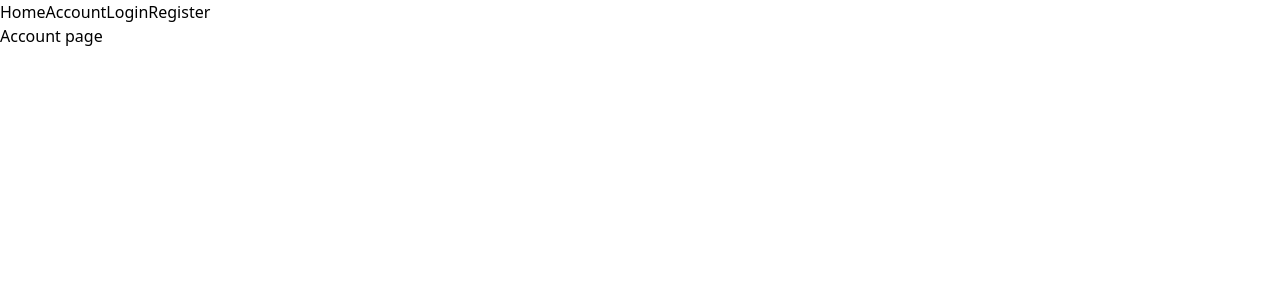
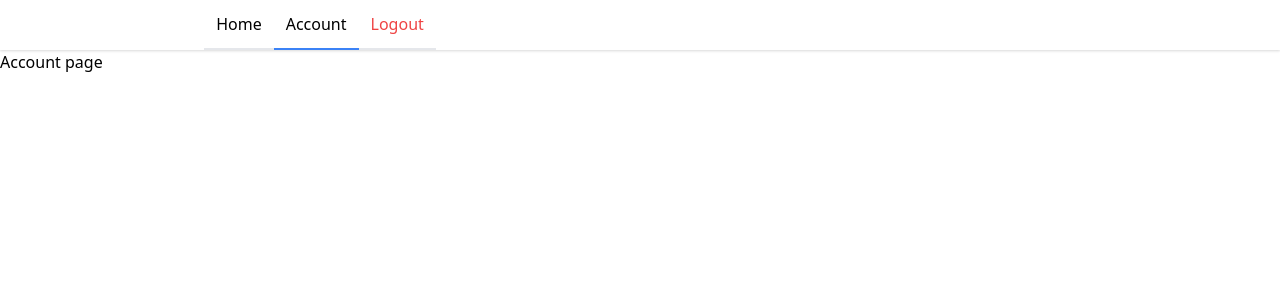
Before and after one commit to zbtechph/dnskit, a Vue app: page /account in a window 1280 px wide. Shown: the top 300 px of the page. Built offline with nearby package versions, Linux system fonts and the light colour scheme.

Commit message:
created component for navigation top. This includes sub-component for its links and its logout button.

```diff
--- a/src/App.vue
+++ b/src/App.vue
@@ -1,9 +1,9 @@
 <template>
-  <div>
-    <router-link :to="{ name: 'home' }">Home</router-link>
-    <router-link :to="{ name: 'account' }">Account</router-link>
-    <router-link :to="{ name: 'login' }">Login</router-link>
-    <router-link :to="{ name: 'register' }">Register</router-link>
-  </div>
+  <zb-navigation-top/>
   <router-view/>
 </template>
+
+<script setup>
+  import ZbNavigationTop from './components/ui/NavigationTop.vue'
+
+</script>
--- /dev/null
+++ b/src/components/auth/LogoutButton.vue
@@ -0,0 +1,16 @@
+<template>
+    <button type="button" :class="classes" @click="btnClick"><slot>Logout</slot></button>
+</template>
+
+<script setup>
+const props = defineProps({
+    classes: {
+        type: [ String, Array ]
+    }
+})
+
+const btnClick = () => {
+    alert("Logout button click!")
+}
+
+</script>
--- /dev/null
+++ b/src/components/ui/NavigationTop.vue
@@ -0,0 +1,15 @@
+<template>
+    <div class="shadow">
+        <div class="flex flex-row items-center md:w-1/2 md:justify-center">
+            <zb-navigation-top-link :to="{ name: 'home' }">Home</zb-navigation-top-link>
+            <zb-navigation-top-link :to="{ name: 'account' }">Account</zb-navigation-top-link>
+            <zb-logout-button classes="p-3 border-b-2 text-red-500"/>
+        </div>
+    </div>
+</template>
+
+<script setup>
+    import ZbNavigationTopLink from './NavigationTopLink.vue'
+    import ZbLogoutButton from '../auth/LogoutButton.vue'
+
+</script>
--- /dev/null
+++ b/src/components/ui/NavigationTopLink.vue
@@ -0,0 +1,12 @@
+<template>
+    <router-link :to="props.to" class="p-3 border-b-2" exact-active-class="border-blue-500"><slot></slot></router-link>
+</template>
+
+<script setup>
+const props = defineProps({
+    to: {
+        type: [ Object, String ],
+        required: true
+    }
+})
+</script>
```
